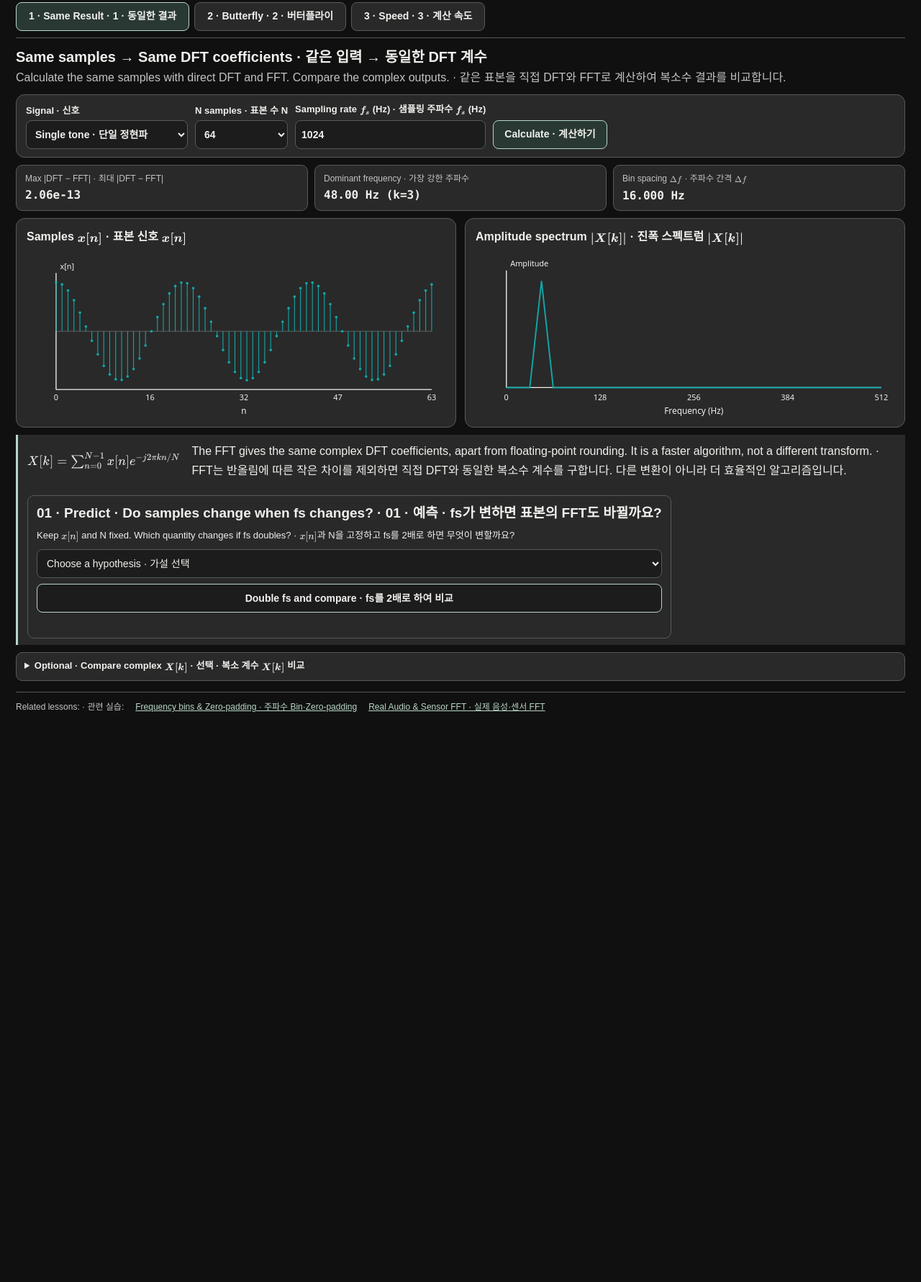
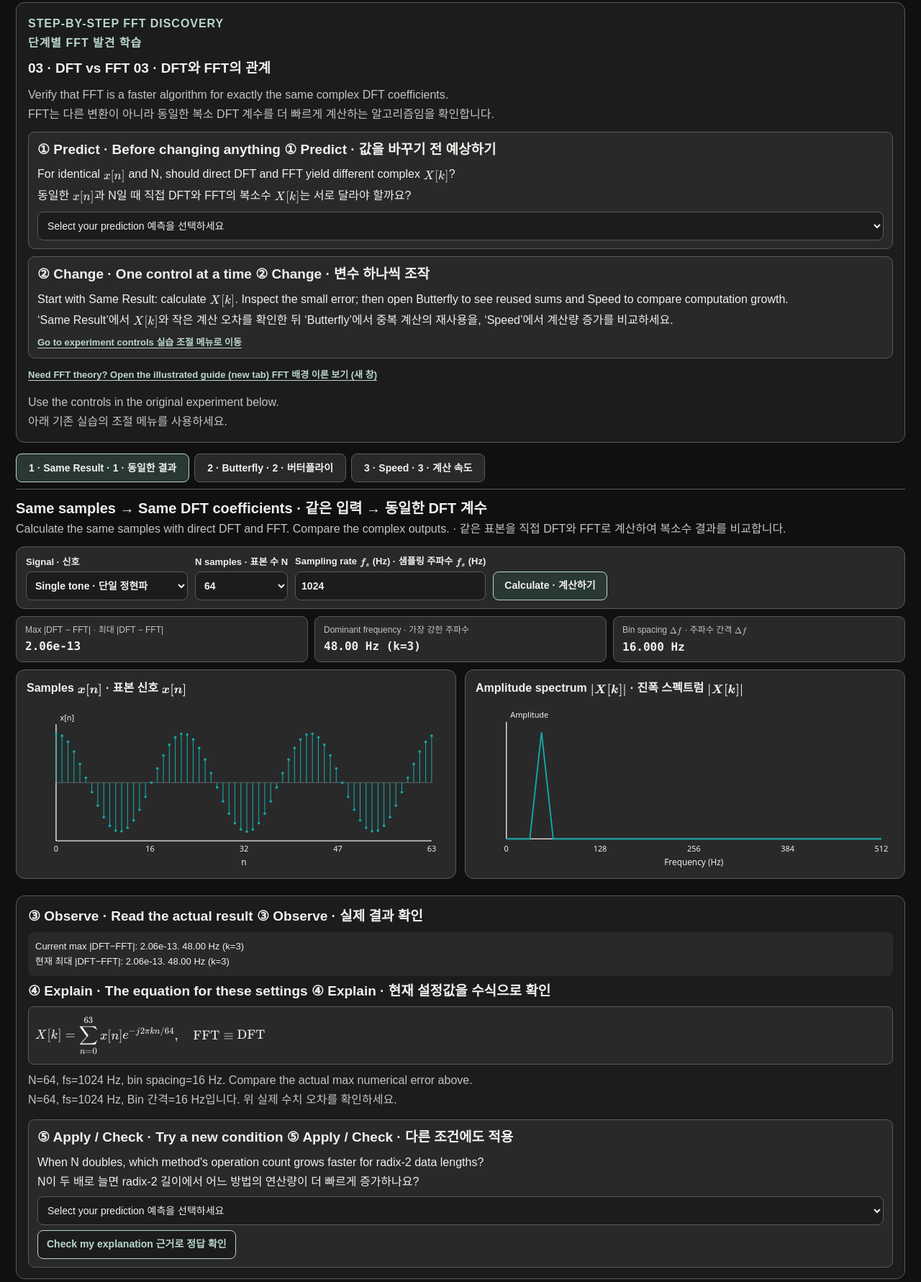
Before and after one commit to YSCho-HGU/engineering-learning-studio, a website: page signals-systems/applications-dft-fft.html in a window 1280 px wide. Shown: the part 211-1992 px from the top of the page at 72% size. Before the commit the page ends 1258 px from the top, so only its background shows below. Drawn offline with nearby package versions, Linux system fonts and the light colour scheme.

Commit message:
feat(part C): enable algorithm learning path and contextual FFT theory guide

```diff
--- a/signals-systems/applications-dft-fft.html
+++ b/signals-systems/applications-dft-fft.html
@@ -25,6 +25,7 @@
 <link rel="stylesheet" href="./assets/ss-app-inquiry.css?v=20261124-inquiry1">
 <link rel="stylesheet" href="../assets/els-header-controls.css?v=mobile-return-v2">
 <link rel="stylesheet" href="../assets/els-course-header.css?v=direct-final-20261124"><link rel="stylesheet" href="./assets/ss-applications-math.css?v=3">
+<link rel="stylesheet" href="./assets/ss-fft-study-path.css?v=20261127-study-v1">
 </head>
 <body>
 <a class="dft-skip" href="#dft-main">Skip to FFT experiment</a>
@@ -40,7 +41,7 @@
   </label>
  </div>
 </header>
-<main id="dft-main" class="dft-main">
+<main id="dft-main" class="dft-main" data-fft-path-lesson="algorithm">
  <div class="dft-heading">
   <h1 id="dft-title">DFT vs FFT</h1>
   <p id="dft-intro">Same result. Different computation. Why is FFT faster?</p>
@@ -168,5 +169,6 @@
  </div>
 </main>
 <script src="../assets/els-header-controls.js?v=mobile-return-v2" defer></script>
+<script defer src="./assets/ss-fft-study-path.js?v=20261127-study-v1"></script>
 </body>
 </html>
```
